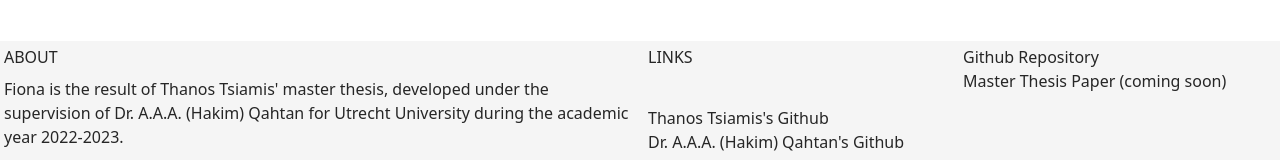
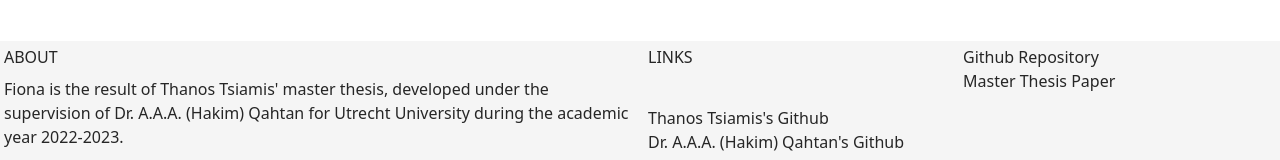
Before and after one commit to ThanosTsiamis/FIONA, a Next.js app in the folder client_side/: page / in a window 1280 px wide. Shown: the part 599-759 px from the top of the page. Built offline with nearby package versions, Linux system fonts and the light colour scheme.

Commit message:
Paper link now displays a hovering message that says coming soon

```diff
--- a/client_side/components/Footer.tsx
+++ b/client_side/components/Footer.tsx
@@ -1,4 +1,5 @@
 import React from 'react';
+import Tooltip from "@mui/material/Tooltip";
 
 function Footer() {
     return (
@@ -20,13 +21,17 @@ function Footer() {
                         <div className="mb-6 md:mb-0">
                             <ul className="mb-0 list-none">
                                 <li>
-                                    <a href="" className="text-neutral-800 dark:text-neutral-200">
+                                    <a href="https://github.com/ThanosTsiamis/FIONA"
+                                       className="text-neutral-800 dark:text-neutral-200">
                                         Github Repository
                                     </a>
                                 </li>
                                 <li>
+
                                     <a href="" className="text-neutral-800 dark:text-neutral-200">
-                                        Master Thesis Paper (coming soon)
+                                        <Tooltip title="Coming soon!">
+                                            <span>Master Thesis Paper</span>
+                                        </Tooltip>
                                     </a>
                                 </li>
                             </ul>
```
